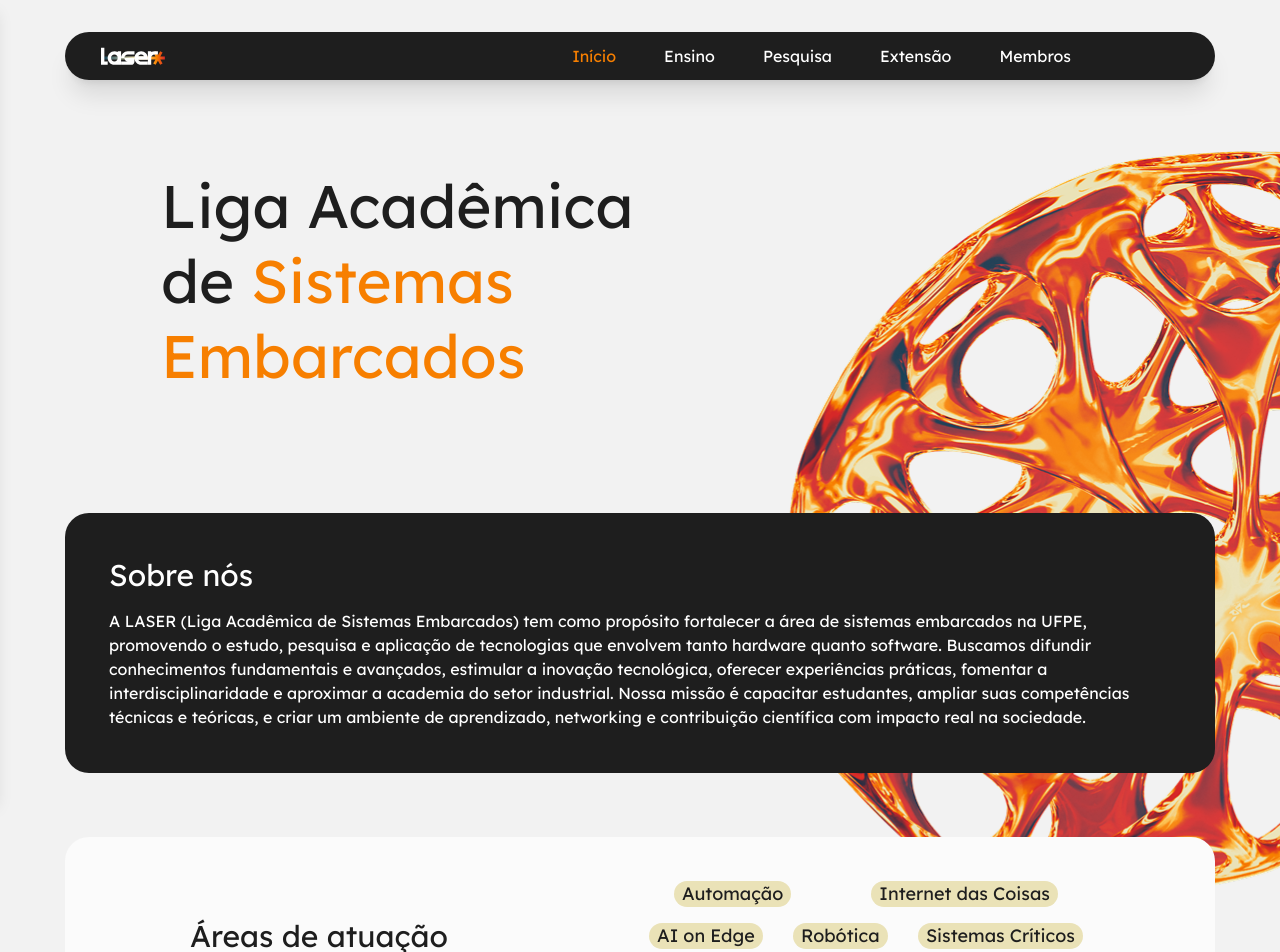
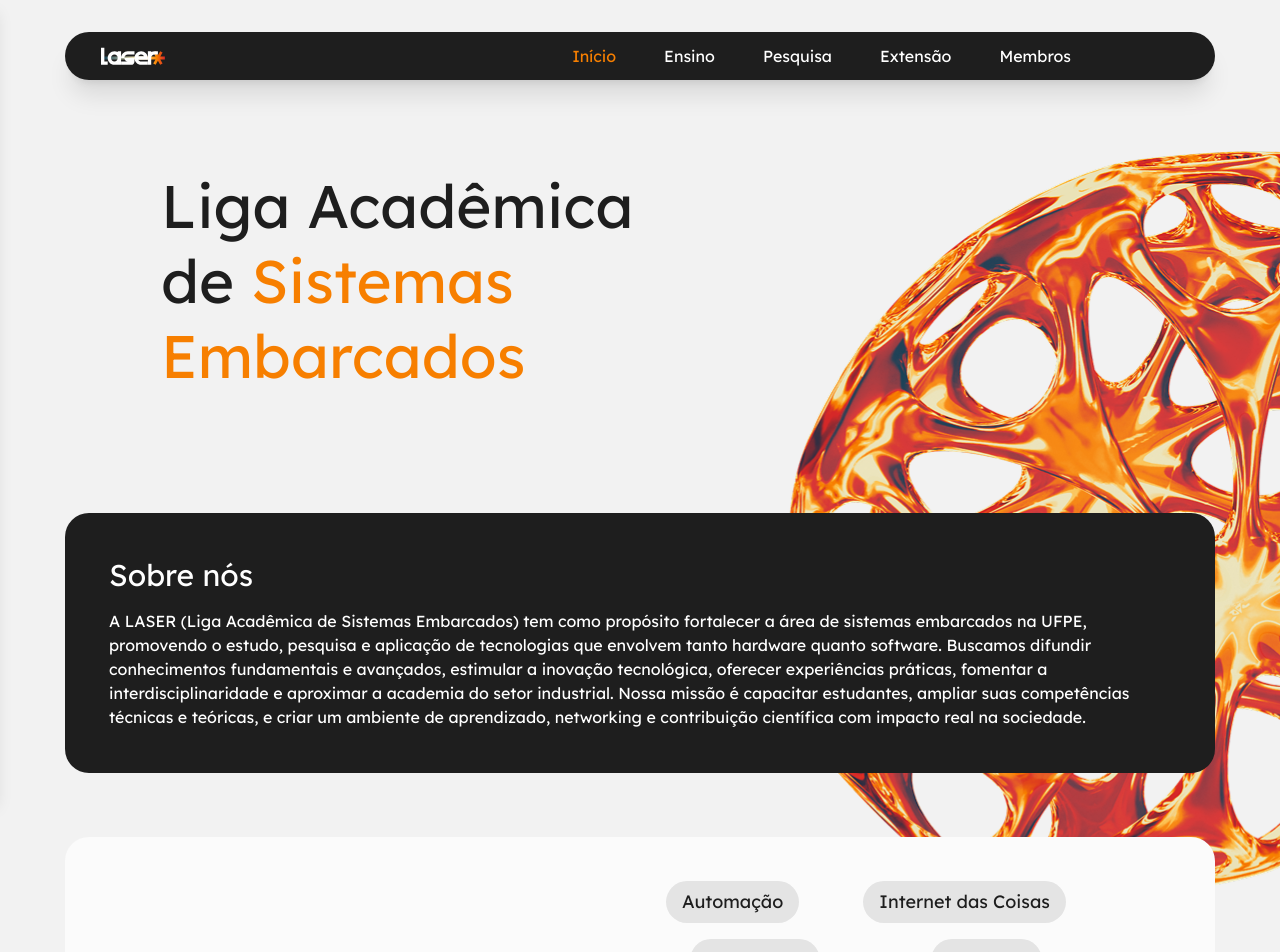
Before and after one commit to Liga-Academica-de-Sistemas-Embarcados/laser-site, a Next.js app: page / in a window 1280 px wide. Shown: the top 952 px of the page. Built offline with nearby package versions, Linux system fonts and the light colour scheme.

Commit message:
style: minor color change

```diff
--- a/src/components/home/AreasCard.tsx
+++ b/src/components/home/AreasCard.tsx
@@ -5,7 +5,7 @@ import { getDictionary } from '@/app/dictionaries';
 
 function AreaChip({ title }: { title: string }) {
   return (
-    <div className="flex items-center justify-center bg-primary-light px-2 py-1 rounded-full">
+    <div className="flex items-center justify-center bg-[#E4E4E4] px-4 py-3 rounded-full">
       <span className='block leading-none md:text-lg text-solid'>{title}</span>
     </div>
   );
```
